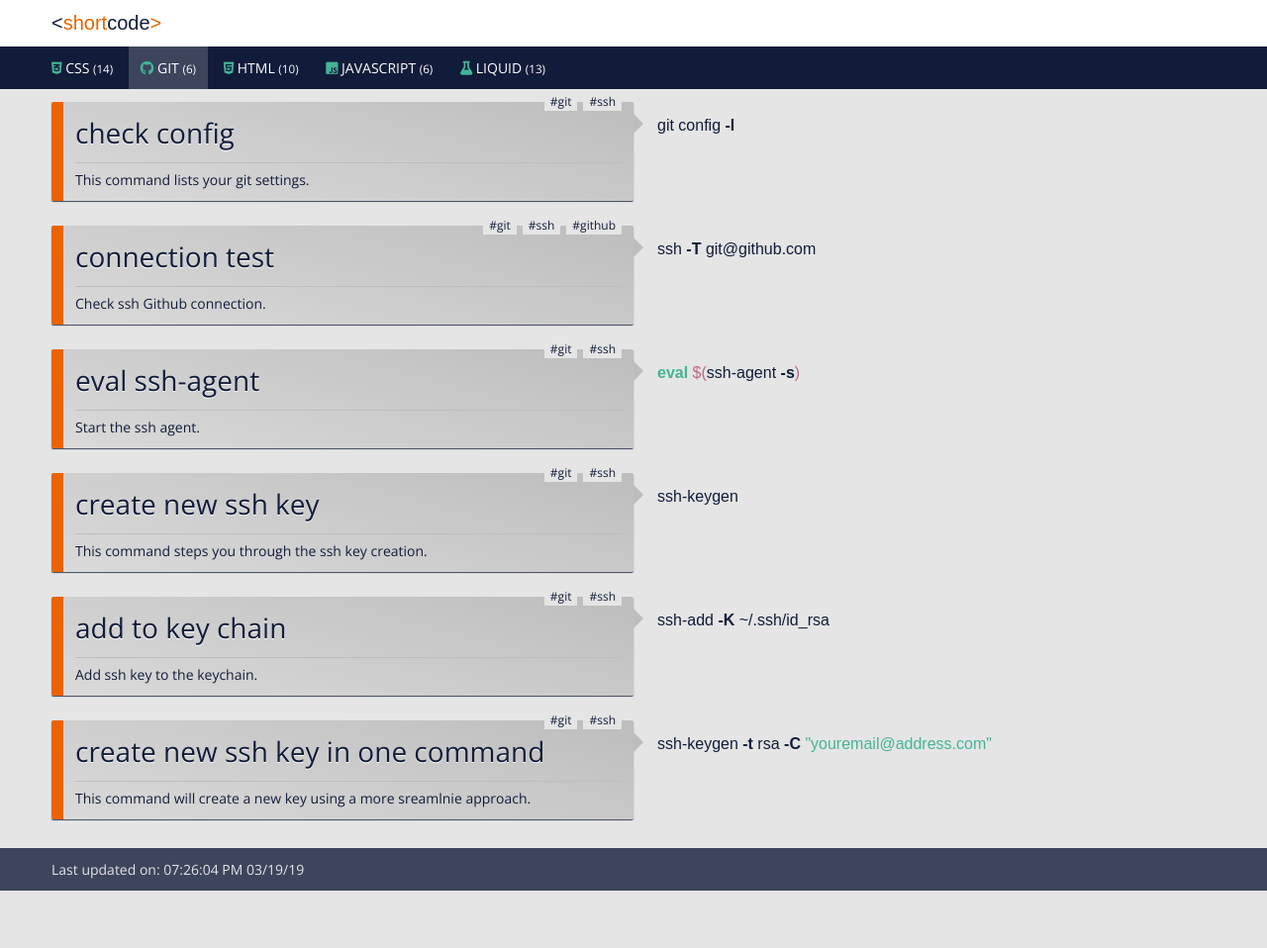
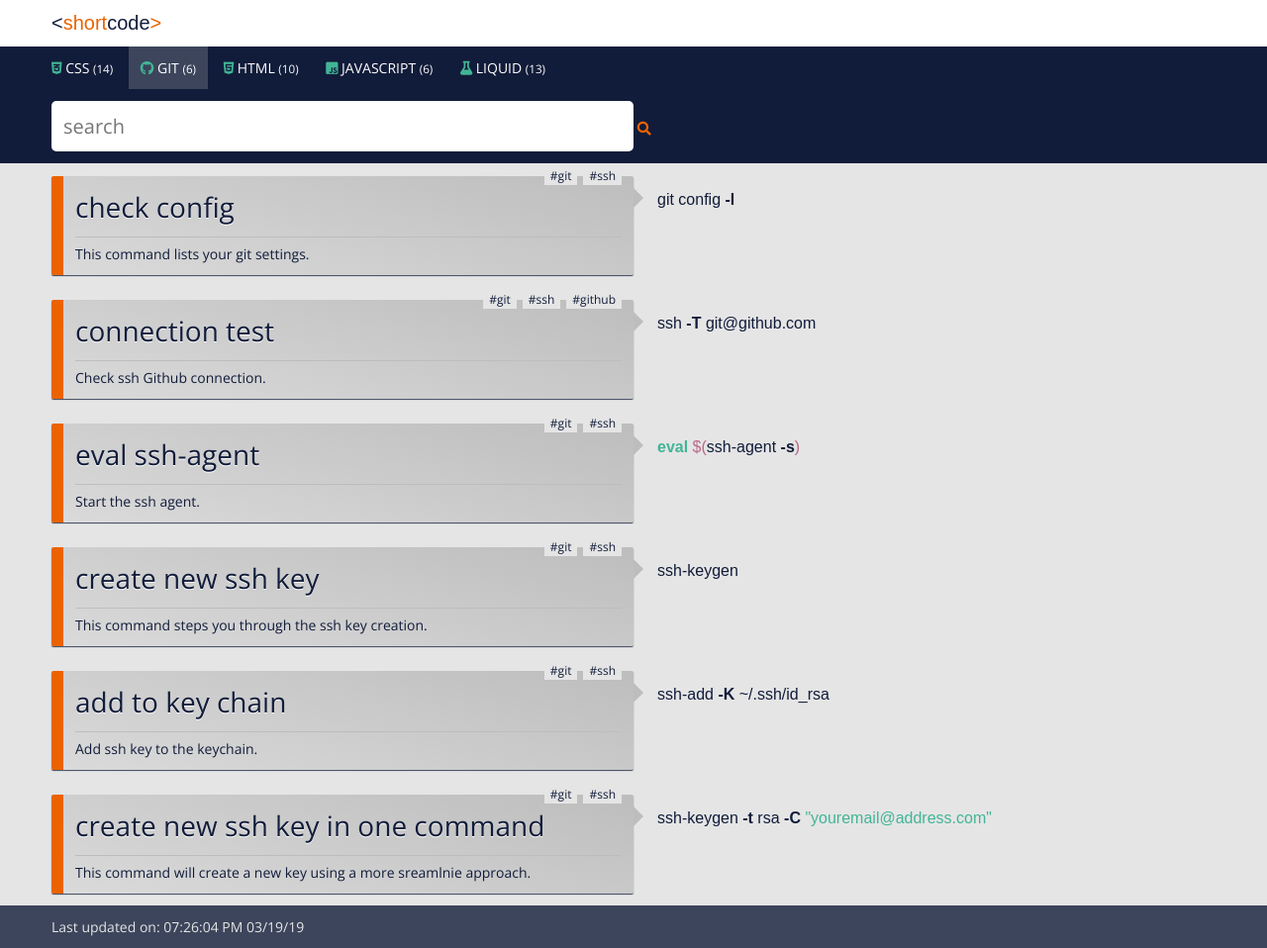
Before and after one commit to proochster/shortcode, a Jekyll site: the page built from code_git.html, in a window 1280 px wide. Shown: the whole page at 99% size. Built offline with Jekyll 4.4.1, drawn with Linux system fonts in a browser that asks for light colours; some web fonts are replaced; before the commit the page ends 900 px from its top, so only the background shows below that.

Commit message:
- Vue.js

```diff
--- a/_includes/footer.html
+++ b/_includes/footer.html
@@ -4,6 +4,6 @@
             </div>
         </footer>
     </div>
-    <!-- <script src="{{ '/main.js' | absolute_url }}"></script> -->
+    <script src="{{ '/main.js' | absolute_url }}"></script>
     </body>
 </html>
--- a/_includes/search.html
+++ b/_includes/search.html
@@ -1,6 +1,6 @@
 <div class="search">
     <div class="wrapper">
-        <input type="text" name="search" placeholder="search" class="search__input" v-model="search">
+        <input type="text" name="search" placeholder="search" class="search__input">
         <i class="fas fa-search color--primary"></i>
     </div>
 </div>
--- a/_includes/shortcodes.html
+++ b/_includes/shortcodes.html
@@ -1,5 +1,5 @@
 {% for code in site[page.collection] %}
-<article class="sc" ref="shortcode" v-if="filteredCodes">
+<article class="sc" ref="shortcode">
     <div class="sc__section">
         {% if code.tags.size > 0 %}<span class="sc__tags">
             {% for tag in code.tags %}<span class="sc__tag">#{{ tag }}</span>{% endfor %}
--- a/_layouts/default.html
+++ b/_layouts/default.html
@@ -3,7 +3,7 @@
 {% include head.html description=true %}
 {% include header.html %}
 {% include nav.html %}
-<!-- {% include search.html %} -->
+{% include search.html %}
 <main class="content">
     {{ content }}
 </main>
--- a/_styles/components/search.scss
+++ b/_styles/components/search.scss
@@ -3,19 +3,19 @@
 \*------------------------------------*/
 
 .search{
-    // background-color: $secondary-colour;
+    background-color: $secondary-colour;
 
-    // &__input{
-    //     padding: $base-unit;
-    //     width: 100%;
-    //     font-family: 'Open Sans', sans-serif;
-    //     border: 0;
-    //     border-radius: 5px;
-    //     font-size: 20px;
-    //     box-sizing: border-box;
+    &__input{
+        padding: $base-unit;
+        width: 100%;
+        font-family: 'Open Sans', sans-serif;
+        border: 0;
+        border-radius: 5px;
+        font-size: 20px;
+        box-sizing: border-box;
 
-    //     @include screen-bigger-than($small){
-    //         width: 50%;
-    //     }
-    // }
+        @include screen-bigger-than($small){
+            width: 50%;
+        }
+    }
 }
--- a/main.js
+++ b/main.js
@@ -1,30 +1,56 @@
-var app=new Vue({
-    el: "#sc",
-    data: function(){
-            return {
-            search: '',
-            codes: document.querySelectorAll('.sc')
-        };
-    },
-    created(){
-        console.log(this.filteredCodes);
-    },
-    computed:
-    {
-        filteredCodes:function()
-        {
-            var self=this;
-
-            // NodeList needs to be converted to an Array before being filtered
-            codesArray = Array.prototype.slice.call(this.codes);
-
-            return codesArray.filter(function(sc){
-                return sc.querySelector(".sc__title").innerHTML.toLowerCase().indexOf(self.search.toLowerCase())>=0;
-            });
+(function(){
+    var search = {
+        test: function(){
+            console.log('hello');
         },
-        allRecords:function()
-        {
-            return codes = document.querySelectorAll('.sc');
+        init: function(){
+            this.test();
         }
     }
-});
+    return search.init();
+})();
+
+
+// var app=new Vue({
+//     el: "#sc",
+//     data: function(){
+//             return {
+//             search: '',
+//             codes: document.querySelectorAll('.sc')
+//         };
+//     },
+//     // created(){
+//     //     console.log(this.filteredCodes);
+//     // },
+//     methods: {
+
+//         match: function(){
+
+//             var phrase = this.querySelector('.sc__title').innerHTML;
+//             console.log(phrase);
+//             return phrase;
+
+//         }
+//     }
+//     // ,
+//     // computed: {
+
+//     //     filteredCodes:function(){
+
+//     //         var self=this;
+
+//     //         // NodeList needs to be converted to an Array before being filtered
+//     //         codesArray = Array.prototype.slice.call(this.codes);
+
+//     //         return codesArray.filter(function(sc){
+//     //             return sc.querySelector(".sc__title").innerHTML.toLowerCase().indexOf(self.search.toLowerCase())>=0;
+//     //         });
+
+//     //     },
+//     //     allRecords:function(){
+
+//     //         return codes = document.querySelectorAll('.sc');
+
+//     //     }
+//     // }
+// });
```
